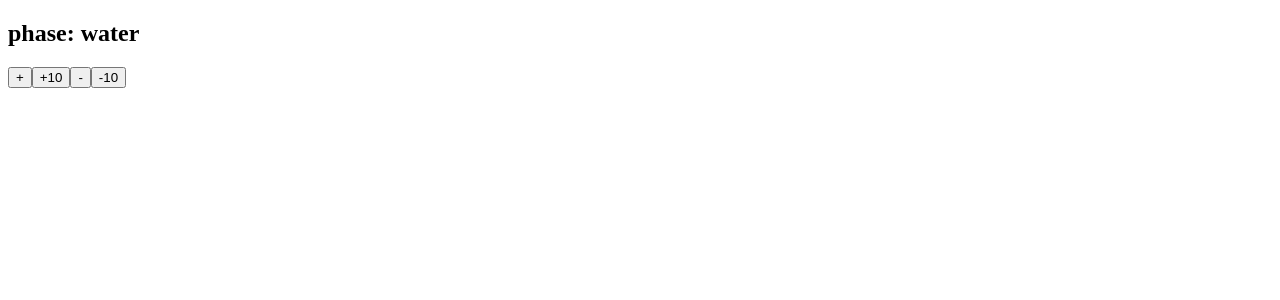
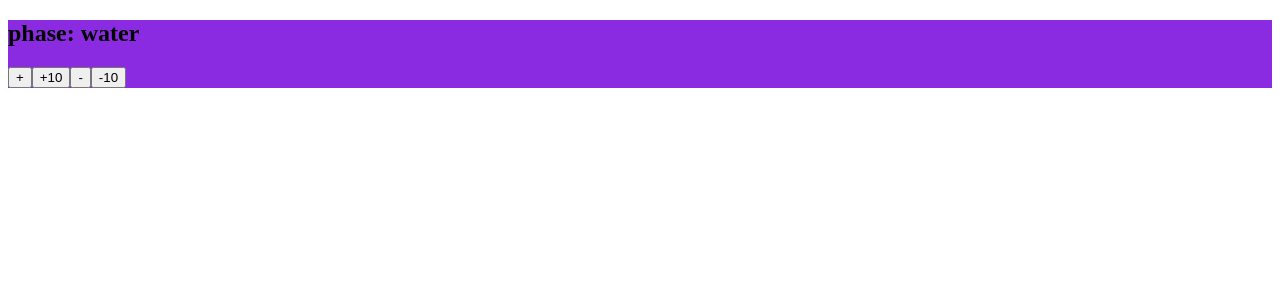
Before and after one commit to ameriken/react-redux-router-study, a React (Create React App) app: page / in a window 1280 px wide. Shown: the top 300 px of the page. Built offline with nearby package versions, Linux system fonts and the light colour scheme.

Commit message:
[add]H2Oコンポーネント

```diff
--- a/src/App.css
+++ b/src/App.css
@@ -1,32 +1,11 @@
-.App {
-  text-align: center;
+.ice {
+    background-color: blue;
 }
 
-.App-logo {
-  animation: App-logo-spin infinite 20s linear;
-  height: 40vmin;
+.water {
+    background-color: blueviolet;
 }
 
-.App-header {
-  background-color: #282c34;
-  min-height: 100vh;
-  display: flex;
-  flex-direction: column;
-  align-items: center;
-  justify-content: center;
-  font-size: calc(10px + 2vmin);
-  color: white;
+.steam {
+    background-color: red;
 }
-
-.App-link {
-  color: #61dafb;
-}
-
-@keyframes App-logo-spin {
-  from {
-    transform: rotate(0deg);
-  }
-  to {
-    transform: rotate(360deg);
-  }
-}
--- a/src/index.js
+++ b/src/index.js
@@ -1,6 +1,7 @@
 import React from "react";
 import { render } from 'react-dom';
 
+import "./App.css";
 
 class H2O extends React.Component {
     constructor(props) {
@@ -14,21 +15,21 @@ class H2O extends React.Component {
         }
 
         if(100 <= temp) {
-            return "steam';"
+            return "steam";
         }
         return "water";
     }
 
     render () {
         return (
-            <div>
+            <div className={this.H2OState(this.state.temp)}>
                 <h2>phase: { this.H2OState (this.state.temp)}</h2>
                 <button onClick={this.onPlusClick}>+</button>
                 <button onClick={this.onPlus10Click}>+10</button>
                 <button onClick={this.onMinusClick}>-</button>
                 <button onClick={this.onMinus10Click}>-10</button>
             </div>
-        )
+        );
     }
 
     onPlusClick= () => {
@@ -47,4 +48,4 @@ class H2O extends React.Component {
         this.setState({ temp: this.state.temp - 10});
     }
 }
-render(<H2O />, document.getElementById('root'))
+render(<H2O />, document.getElementById('root'));
```
